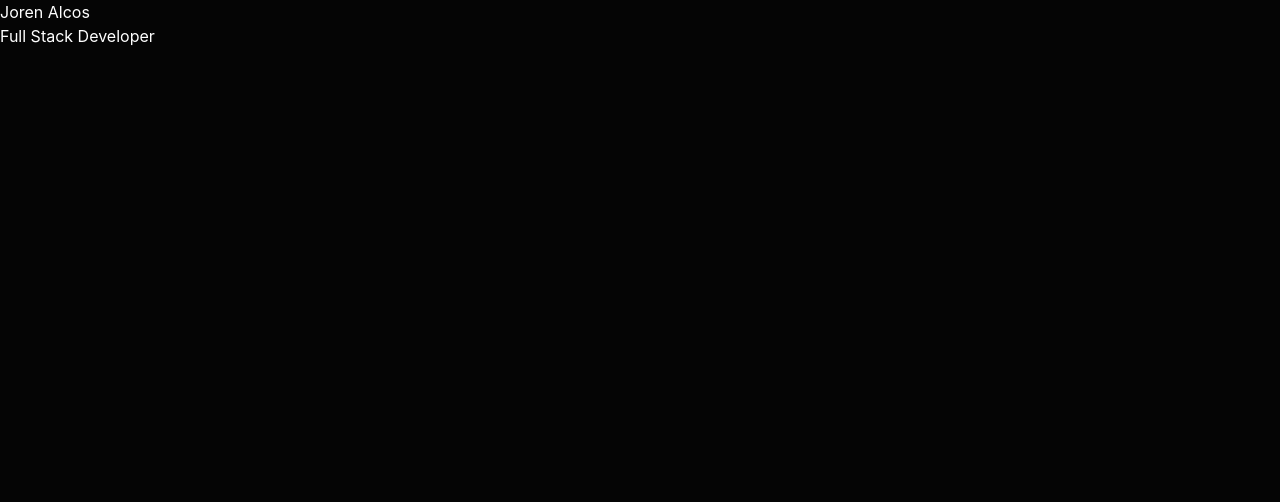
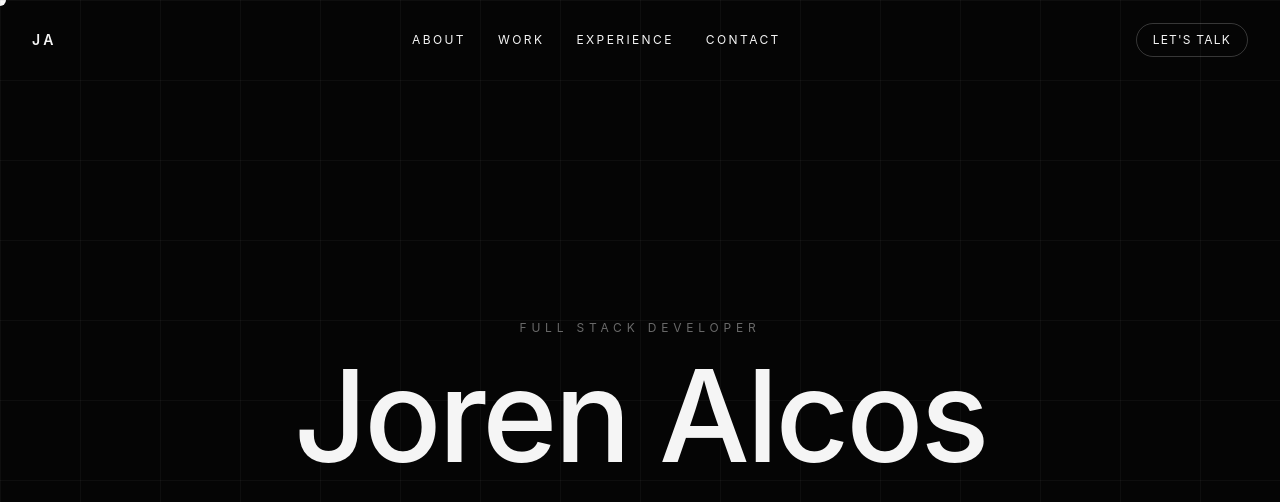
Before and after one commit to jorenalcos/joren-portfolio, a React (Vite) app: page / in a window 1280 px wide. Shown: the top 502 px of the page. Built offline with nearby package versions, Linux system fonts and the light colour scheme.

Commit message:
feat: establish design system and app architecture

```diff
--- a/src/App.tsx
+++ b/src/App.tsx
@@ -1,11 +1,28 @@
-import './App.css'
+import { CustomCursor } from './components/ui/CustomCursor'
+import { Navbar } from './components/navigation/Navbar'
+import { SmoothScroll } from './components/layout/SmoothScroll'
 
 function App() {
   return (
-    <main>
-      <h1>Joren Alcos</h1>
-      <p>Full Stack Developer</p>
-    </main>
+    <SmoothScroll>
+      <CustomCursor />
+
+      <Navbar />
+
+      <main>
+        <section className="flex min-h-screen items-center justify-center">
+          <div className="text-center">
+            <p className="mb-4 text-xs uppercase tracking-[0.4em] text-white/40">
+              Full Stack Developer
+            </p>
+
+            <h1 className="text-6xl font-medium tracking-tight md:text-9xl">
+              Joren Alcos
+            </h1>
+          </div>
+        </section>
+      </main>
+    </SmoothScroll>
   )
 }
 
--- /dev/null
+++ b/src/components/layout/Container.tsx
@@ -0,0 +1,15 @@
+interface ContainerProps {
+  children: React.ReactNode
+  className?: string
+}
+
+export function Container({
+  children,
+  className = '',
+}: ContainerProps) {
+  return (
+    <div className={`container mx-auto px-6 md:px-8 ${className}`}>
+      {children}
+    </div>
+  )
+}
--- /dev/null
+++ b/src/components/layout/Section.tsx
@@ -0,0 +1,22 @@
+import type { ReactNode } from 'react'
+
+interface SectionProps {
+  children: ReactNode
+  id?: string
+  className?: string
+}
+
+export function Section({
+  children,
+  id,
+  className = '',
+}: SectionProps) {
+  return (
+    <section
+      id={id}
+      className={`relative min-h-screen ${className}`}
+    >
+      {children}
+    </section>
+  )
+}
--- a/src/components/layout/SmoothScroll.tsx
+++ b/src/components/layout/SmoothScroll.tsx
@@ -0,0 +1,23 @@
+import { useEffect, type ReactNode } from 'react'
+import Lenis from 'lenis'
+
+interface SmoothScrollProps {
+  children: ReactNode
+}
+
+export function SmoothScroll({
+  children,
+}: SmoothScrollProps) {
+  useEffect(() => {
+    const lenis = new Lenis({
+      autoRaf: true,
+      lerp: 0.1,
+    })
+
+    return () => {
+      lenis.destroy()
+    }
+  }, [])
+
+  return <>{children}</>
+}
--- a/src/components/navigation/Navbar.tsx
+++ b/src/components/navigation/Navbar.tsx
@@ -0,0 +1,62 @@
+import { Container } from '../layout/Container'
+
+const links = [
+  { label: 'About', href: '#about' },
+  { label: 'Work', href: '#work' },
+  { label: 'Experience', href: '#experience' },
+  { label: 'Contact', href: '#contact' },
+]
+
+export function Navbar() {
+  return (
+    <header className="fixed inset-x-0 top-0 z-50">
+      <Container className="flex h-20 items-center justify-between">
+        <a
+          href="#"
+          className="text-sm font-semibold uppercase tracking-[0.25em]"
+        >
+          JA
+        </a>
+
+        <nav className="hidden items-center gap-8 md:flex">
+          {links.map((link) => (
+            <a
+              key={link.href}
+              href={link.href}
+              className="
+                text-xs
+                uppercase
+                tracking-[0.2em]
+                text-white/50
+                transition-colors
+                duration-300
+                hover:text-white
+              "
+            >
+              {link.label}
+            </a>
+          ))}
+        </nav>
+
+        <a
+          href="#contact"
+          className="
+            rounded-full
+            border
+            border-white/20
+            px-4
+            py-2
+            text-xs
+            uppercase
+            tracking-widest
+            transition-colors
+            hover:bg-white
+            hover:text-black
+          "
+        >
+          Let's Talk
+        </a>
+      </Container>
+    </header>
+  )
+}
--- /dev/null
+++ b/src/components/ui/Button.tsx
@@ -0,0 +1,49 @@
+import type { ReactNode } from 'react'
+import { ArrowUpRight } from 'lucide-react'
+
+interface ButtonProps {
+  children: ReactNode
+  href?: string
+}
+
+export function Button({
+  children,
+  href = '#',
+}: ButtonProps) {
+  return (
+    <a
+      href={href}
+      className="
+        group
+        inline-flex
+        items-center
+        gap-3
+        rounded-full
+        border
+        border-white/20
+        px-5
+        py-3
+        text-sm
+        uppercase
+        tracking-widest
+        transition-all
+        duration-500
+        hover:border-white
+        hover:bg-white
+        hover:text-black
+      "
+    >
+      <span>{children}</span>
+
+      <ArrowUpRight
+        size={16}
+        className="
+          transition-transform
+          duration-500
+          group-hover:translate-x-1
+          group-hover:-translate-y-1
+        "
+      />
+    </a>
+  )
+}
--- a/src/components/ui/CustomCursor.tsx
+++ b/src/components/ui/CustomCursor.tsx
@@ -0,0 +1,49 @@
+import { useEffect, useRef } from 'react'
+
+export function CustomCursor() {
+  const cursor = useRef<HTMLDivElement>(null)
+
+  useEffect(() => {
+    const element = cursor.current
+
+    if (!element) return
+
+    const move = (event: MouseEvent) => {
+      element.style.transform = `
+        translate3d(
+          ${event.clientX}px,
+          ${event.clientY}px,
+          0
+        )
+      `
+    }
+
+    window.addEventListener('mousemove', move)
+
+    return () => {
+      window.removeEventListener('mousemove', move)
+    }
+  }, [])
+
+  return (
+    <div
+      ref={cursor}
+      className="
+        pointer-events-none
+        fixed
+        left-0
+        top-0
+        z-[999]
+        hidden
+        h-3
+        w-3
+        -translate-x-1/2
+        -translate-y-1/2
+        rounded-full
+        bg-white
+        mix-blend-difference
+        md:block
+      "
+    />
+  )
+}
--- a/src/components/ui/SectionHeading.tsx
+++ b/src/components/ui/SectionHeading.tsx
@@ -0,0 +1,21 @@
+interface SectionHeadingProps {
+  eyebrow: string
+  title: string
+}
+
+export function SectionHeading({
+  eyebrow,
+  title,
+}: SectionHeadingProps) {
+  return (
+    <div className="mb-16">
+      <p className="mb-4 text-xs uppercase tracking-[0.3em] text-white/40">
+        {eyebrow}
+      </p>
+
+      <h2 className="max-w-4xl text-4xl font-medium tracking-tight md:text-6xl lg:text-7xl">
+        {title}
+      </h2>
+    </div>
+  )
+}
--- a/src/hooks/useGsap.ts
+++ b/src/hooks/useGsap.ts
@@ -0,0 +1,23 @@
+import {
+  useLayoutEffect,
+  type RefObject,
+} from 'react'
+
+import { gsap } from '../lib/gsap'
+
+export function useGsap(
+  callback: (
+    context: gsap.Context
+  ) => void,
+  scope?: RefObject<HTMLElement | null>,
+) {
+  useLayoutEffect(() => {
+    const context = gsap.context(() => {
+      callback(context)
+    }, scope)
+
+    return () => {
+      context.revert()
+    }
+  }, [callback, scope])
+}
--- a/src/index.css
+++ b/src/index.css
@@ -1,21 +1,66 @@
 @import "tailwindcss";
+@import "./styles/variables.css";
 
 :root {
-  font-family: Inter, system-ui, sans-serif;
-  background: #050505;
-  color: #ffffff;
+  font-family: var(--font-body);
+  color: var(--color-text);
+  background: var(--color-bg);
+  font-synthesis: none;
+  text-rendering: optimizeLegibility;
 }
 
 html {
+  background: var(--color-bg);
   scroll-behavior: auto;
 }
 
 body {
-  margin: 0;
-  min-width: 320px;
-  background: #050505;
+  background-color: var(--color-bg);
+
+  background-image:
+    linear-gradient(
+      to right,
+      rgba(255, 255, 255, 0.035) 1px,
+      transparent 1px
+    ),
+    linear-gradient(
+      to bottom,
+      rgba(255, 255, 255, 0.035) 1px,
+      transparent 1px
+    );
+
+  background-size: 80px 80px;
+}
+
+body,
+button,
+input,
+textarea {
+  font-family: inherit;
+}
+
+button {
+  border: 0;
+  background: none;
+  color: inherit;
+}
+
+a {
+  color: inherit;
+  text-decoration: none;
+}
+
+img,
+canvas {
+  display: block;
+  max-width: 100%;
 }
 
 * {
   box-sizing: border-box;
 }
+
+::selection {
+  background: #ffffff;
+  color: #000000;
+}
--- a/src/lib/gsap.ts
+++ b/src/lib/gsap.ts
@@ -0,0 +1,6 @@
+import gsap from 'gsap'
+import { ScrollTrigger } from 'gsap/ScrollTrigger'
+
+gsap.registerPlugin(ScrollTrigger)
+
+export { gsap, ScrollTrigger }
--- /dev/null
+++ b/src/styles/variables.css
@@ -0,0 +1,32 @@
+:root {
+  /* Colors */
+  --color-bg: #050505;
+  --color-bg-soft: #0a0a0a;
+  --color-surface: #111111;
+
+  --color-text: #f5f5f5;
+  --color-text-muted: #8a8a8a;
+  --color-text-subtle: #555555;
+
+  --color-line: rgba(255, 255, 255, 0.12);
+  --color-line-soft: rgba(255, 255, 255, 0.06);
+
+  --color-accent: #ffffff;
+
+  /* Typography */
+  --font-display: Inter, system-ui, sans-serif;
+  --font-body: Inter, system-ui, sans-serif;
+
+  /* Layout */
+  --container-width: 1400px;
+  --container-padding: 32px;
+
+  /* Animation */
+  --ease-out: cubic-bezier(0.22, 1, 0.36, 1);
+  --ease-in-out: cubic-bezier(0.65, 0, 0.35, 1);
+
+  /* Border */
+  --radius-sm: 4px;
+  --radius-md: 8px;
+  --radius-lg: 16px;
+}
```
